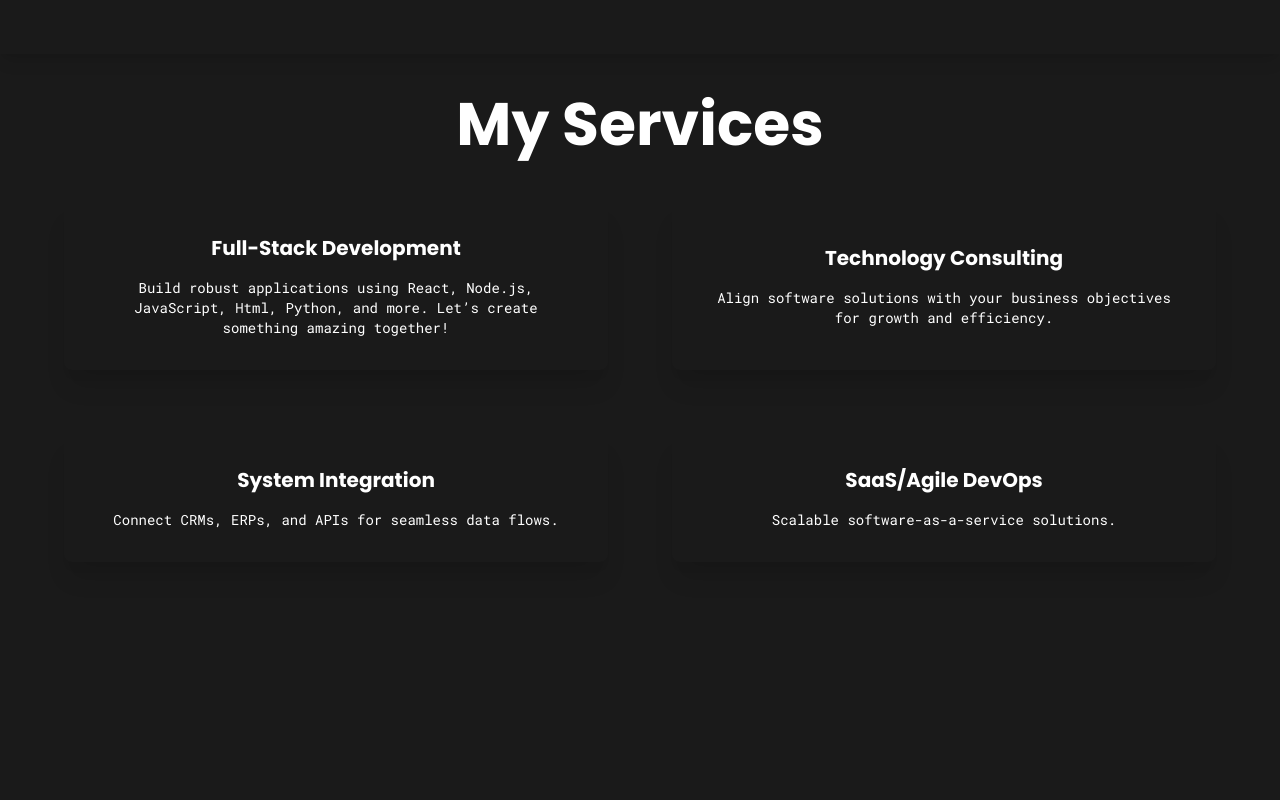
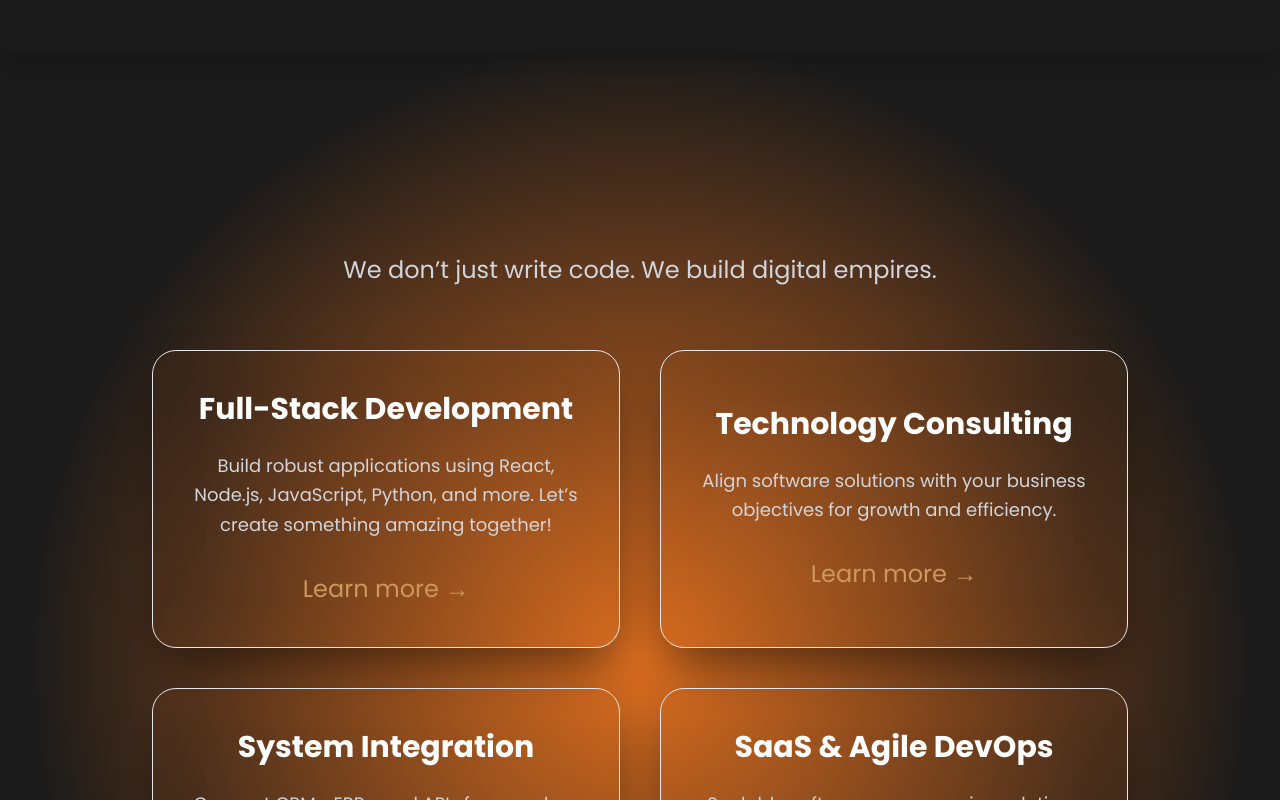
Before and after one commit to Cathy-45/cathy-portfolio-integrated, a React (Vite) app: page /services in a window 1280 px wide. Shown: the part 140-940 px from the top of the page. Built offline with nearby package versions, Linux system fonts and the light colour scheme.

Commit message:
3D glass services page — empire level upgrade

```diff
--- a/src/components/Services.jsx
+++ b/src/components/Services.jsx
@@ -1,58 +1,103 @@
-  import React from 'react';
-import { Link } from 'react-router-dom';
+  // src/pages/Services.jsx — NAMZEFORGE 3D GLASS MASTERPIECE
+import React from "react";
+import { Link } from "react-router-dom";
 
 const services = [
   {
     id: 1,
-    name: 'Full-Stack Development',
-    description: 'Build robust applications using React, Node.js, JavaScript, Html, Python, and more. Let’s create something amazing together!',
-    bgColor: 'bg-[#ff6f61]',
-    path: '/services/full-stack-development',
+    name: "Full-Stack Development",
+    description: "Build robust applications using React, Node.js, JavaScript, Python, and more. Let’s create something amazing together!",
+    bgGradient: "from-[#da6d20] to-[#fd923c]",
   },
   {
     id: 2,
-    name: 'Technology Consulting',
-    description: 'Align software solutions with your business objectives for growth and efficiency.',
-    bgColor: 'bg-[#4CAF50]',
-    path: '/services/technology-consulting',
+    name: "Technology Consulting",
+    description: "Align software solutions with your business objectives for growth and efficiency.",
+    bgGradient: "from-[#50C878] to-[#2e8b57]",
   },
   {
     id: 3,
-    name: 'System Integration',
-    description: 'Connect CRMs, ERPs, and APIs for seamless data flows.',
-    bgColor: 'bg-[#1E90FF]',
-    path: '/services/system-integration',
+    name: "System Integration",
+    description: "Connect CRMs, ERPs, and APIs for seamless data flows.",
+    bgGradient: "from-[#1E90FF] to-[#00BFFF]",
   },
   {
     id: 4,
-    name: 'SaaS/Agile DevOps',
-    description: 'Scalable software-as-a-service solutions.',
-    bgColor: 'bg-[#FFD700]',
-    path: '/services/saas',
+    name: "SaaS & Agile DevOps",
+    description: "Scalable software-as-a-service solutions with cloud-native architecture.",
+    bgGradient: "from-[#FFD700] to-[#FFA500]",
   },
 ];
 
 const Services = () => {
   return (
-    <section className="min-h-screen bg-[#1a1a1a] text-white p-4 sm:p-6 md:p-10">
-      <h2 className="text-3xl sm:text-4xl md:text-5xl lg:text-6xl font-poppins font-bold mb-8 sm:mb-12 md:text-center text-[#fdba74]">
-        My Services
-      </h2>
-      <div className="grid grid-cols-1 sm:grid-cols-2 gap-8 sm:gap-12 md:gap-16 max-w-6xl mx-auto">
+    <section className="min-h-screen relative overflow-hidden">
+      {/* BACKGROUND + GLOW */}
+      <div className="absolute inset-0 bg-gradient-to-b from-black/80 via-black/60 to-black/90" />
+      <div className="absolute inset-0 opacity-15">
+        <div className="h-full w-full" style={{ background: "radial-gradient(circle at 50% 50%, #da6d20 0%, transparent 70%)" }} />
+      </div>
+
+      {/* MAIN CONTENT */}
+      <div className="relative z-10 min-h-screen flex flex-col items-center justify-center px-6 py-20">
+        <div className="text-center max-w-6xl mx-auto">
+          <h1 className="text-6xl sm:text-7xl md:text-8xl font-black tracking-tight mb-6
+                         text-transparent bg-clip-text
+                         bg-gradient-to-r from-[#da6d20] via-[#fdba74] to-[#da6d20]
+                         bg-[length:200%_200%] animate-gradient-x">
+            Services
+          </h1>
+
+          <p className="text-xl sm:text-2xl text-gray-300 mb-16 max-w-3xl mx-auto">
+            We don’t just write code. We build digital empires.
+          </p>
+
+          {/* 3D GLASS SERVICE CARDS */}
+          <div className="grid grid-cols-1 sm:grid-cols-2 gap-10 max-w-5xl mx-auto px-6">
             {services.map((service) => (
               <Link
                 key={service.id}
-            to={service.path}
-            className={`${service.bgColor} rounded-lg shadow-xl flex flex-col items-center justify-center p-6 sm:p-8 hover:opacity-90 transition-opacity w-full min-h-[20rem] sm:min-h-[22rem]`}
+                to={service.path || "#"}
+                className="group"
               >
-            <h3 className="text-lg sm:text-xl font-poppins font-semibold text-[#78716c] mb-4 text-center">
+                <div
+                  className={`backdrop-blur-xl bg-white/10 rounded-3xl p-10 border border-white/20
+                              shadow-2xl shadow-black/60 transform hover:scale-105 hover:shadow-[#da6d20]/40
+                              transition-all duration-500 h-full flex flex-col justify-center text-center
+                              bg-gradient-to-br ${service.bgGradient} bg-opacity-20`}
+                  style={{
+                    boxShadow: "0 25px 50px -12px rgba(0,0,0,0.5), inset 0 0 60px rgba(218,109,32,0.1)",
+                  }}
+                >
+                  <h3 className="text-2xl sm:text-3xl font-black text-white mb-6">
                     {service.name}
                   </h3>
-            <p className="text-xs sm:text-sm font-roboto text-[#0c0a09] text-center">
+                  <p className="text-gray-300 text-lg leading-relaxed">
                     {service.description}
                   </p>
+                  <span className="mt-8 inline-block text-white/70 group-hover:text-white transition">
+                    Learn more →
+                  </span>
+                </div>
               </Link>
             ))}
+          </div>
+
+          {/* CALL TO ACTION */}
+          <div className="mt-24">
+            <p className="text-2xl text-gray-300 mb-8">
+              Ready to build something legendary?
+            </p>
+            <a
+              href="mailto:cathy@namzeforge.com"
+              className="inline-block bg-gradient-to-r from-[#da6d20] to-[#fd923c] hover:from-[#c75a10] hover:to-[#e07b2a]
+                         text-white font-bold text-xl py-5 px-12 rounded-2xl
+                         shadow-2xl transform hover:-translate-y-1 transition-all"
+            >
+              Let's Talk
+            </a>
+          </div>
+        </div>
       </div>
     </section>
   );
```
Lines whose indentation alone changed are shown as unchanged.
